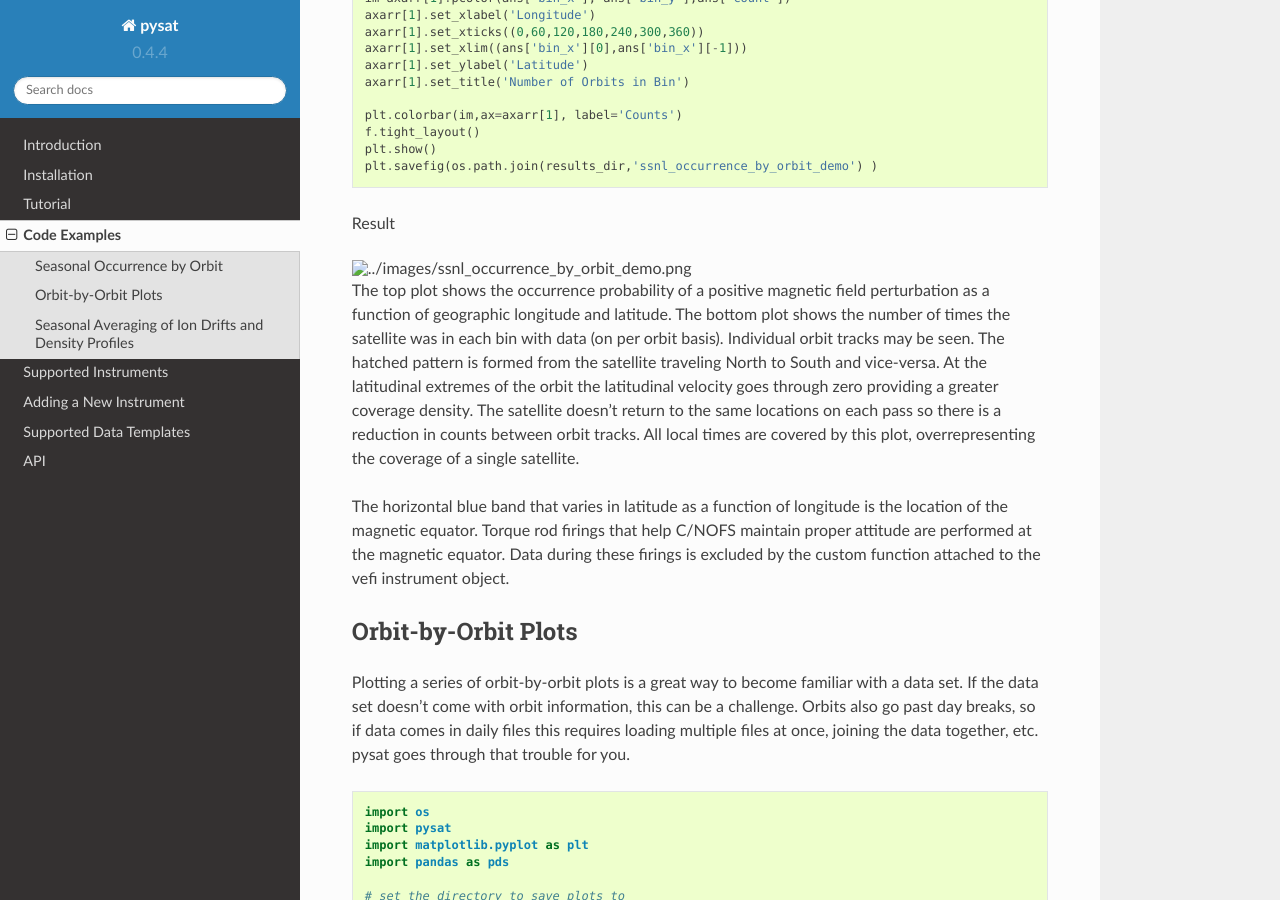
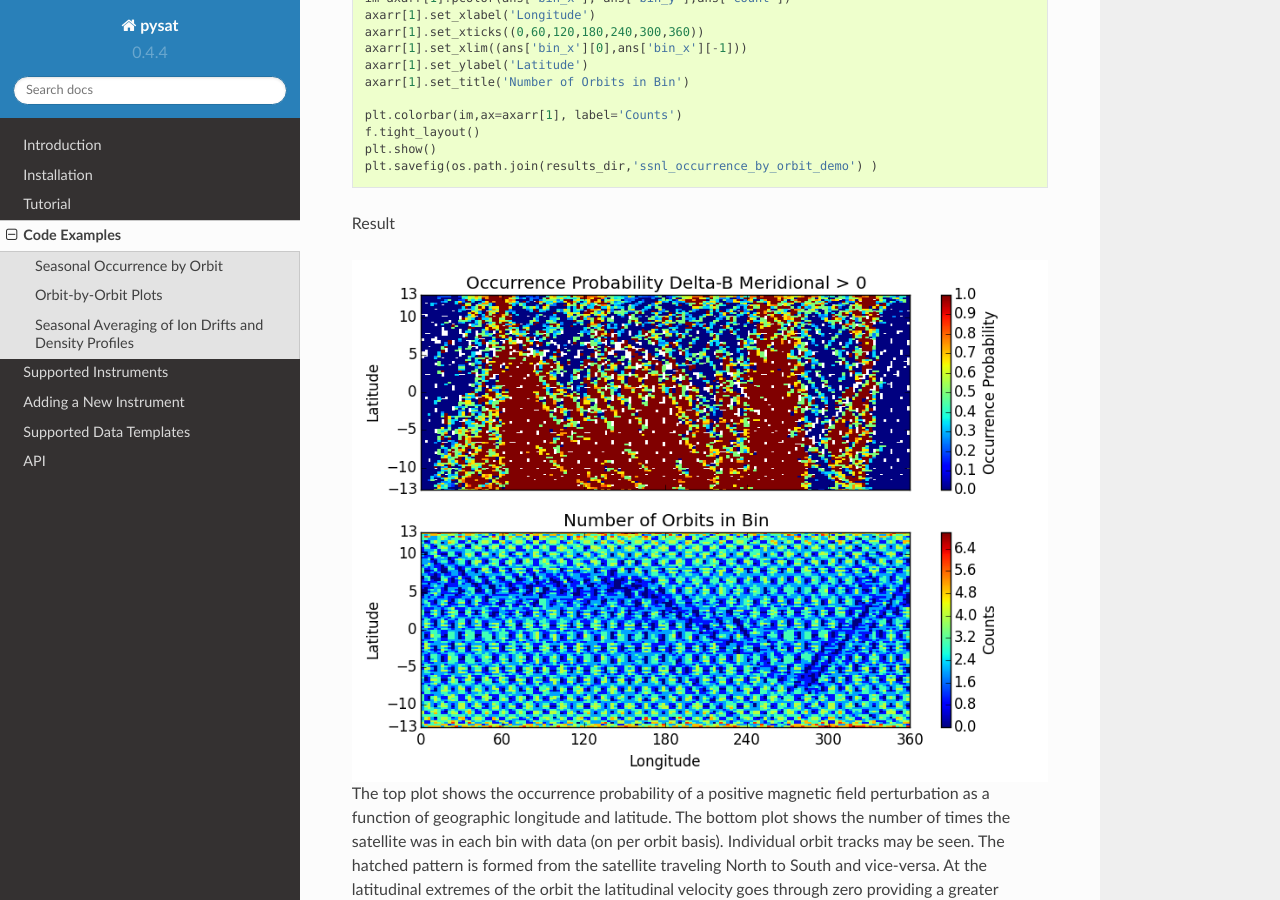
Before and after one commit to pysat/pysat, a Sphinx documentation site: the page built from docs/examples.rst, in a window 1280 px wide and 900 px high, scrolled down 1338 px. Built offline with Sphinx 7.4.7 and the Read the Docs theme 2.0.0, drawn with Linux system fonts in a browser that asks for light colours; formulas are drawn with MathJax 3.

```diff
--- a/docs/examples.rst
+++ b/docs/examples.rst
@@ -78,7 +78,7 @@ How often does a particular thing occur on a orbit-by-orbit basis? Let's find ou
 
 Result
 
-.. image:: ../images/ssnl_occurrence_by_orbit_demo.png
+.. image:: ./images/ssnl_occurrence_by_orbit_demo.png
    :align: center
 
 The top plot shows the occurrence probability of a positive magnetic field perturbation as a function of geographic longitude and latitude. The bottom plot shows the number of times  the satellite was in each bin with data (on per orbit basis). Individual orbit tracks may be seen. The hatched pattern is formed from the satellite traveling North to South and vice-versa. At the latitudinal extremes of the orbit the latitudinal velocity goes through zero providing a greater coverage density. The satellite doesn't return to the same locations on each pass so there is a reduction in counts between orbit tracks. All local times are covered by this plot, overrepresenting the coverage of a single satellite.
@@ -161,7 +161,7 @@ Plotting a series of orbit-by-orbit plots is a great way to become familiar with
 
 Output
 
-.. image:: ../images/orbit_00000.png
+.. image:: ./images/orbit_00000.png
    :align: center
 
 Seasonal Averaging of Ion Drifts and Density Profiles
@@ -202,7 +202,7 @@ Note the same averaging routine is used for both COSMIC and IVM, and that both 1
 
    # the work is done, plot the results
 
-.. image:: ../images/ssnl_median_ivm_cosmic_1d.png
+.. image:: ./images/ssnl_median_ivm_cosmic_1d.png
    :align: center
 
 The top image is the median ion drift from the IVM, while the remaining plots are derived from the COSMIC density profiles. COSMIC data does not come with the location of the profiles in magnetic coordinates, so this information is added using the nano-kernel.
@@ -218,7 +218,7 @@ There is a strong correspondence between the distribution of downward drifts bet
 
 The median averaging routine also produced a series a median altitude profiles as a function of longitude and local time. A selection are shown below.
 
-.. image:: ../images/ssnl_median_ivm_cosmic_2d.png
+.. image:: ./images/ssnl_median_ivm_cosmic_2d.png
    :align: center
 
 There is a gradient in the altitude distribution over longitude near sunset. Between 0-15 longitude an upward slope is seen in bottom-side density levels with local time though higher altitudes have a flatter gradient. This is consistent with the upward ion drifts reported by IVM. Between 45-60 the bottom-side ionosphere is flat with local time, while densities at higher altitudes drop steadily. Ion drifts in this sector become downward at night. Downward drifts lower plasma into exponentially higher neutral densities, rapidly neutralizing plasma and producing an effective flat bottom. Thus, the COSMIC profile in this sector is also consistent with the IVM drifts.
--- a/docs/index.rst
+++ b/docs/index.rst
@@ -7,7 +7,7 @@ Welcome to pysat's documentation!
 =================================
 
 .. toctree::
-   :maxdepth: 2
+   :maxdepth: 1
 
    introduction.rst
    installation.rst
--- a/docs/tutorial.rst
+++ b/docs/tutorial.rst
@@ -740,4 +740,4 @@ You may notice that the mean call could also easily be replaced by a median, or
 Summary Flow Charts
 -------------------
 
-.. image:: ../images/pysat_load_flow_chart.png
+.. image:: ./images/pysat_load_flow_chart.png
```
Also changed, not shown: docs/api.rst (line endings or trailing spaces), docs/images/orbit_00000.png (added), docs/images/pysat_load_flow_chart.png (added), docs/images/ssnl_median_ivm_cosmic_1d.png (added), docs/images/ssnl_median_ivm_cosmic_2d.png (added), docs/images/ssnl_occurrence_by_orbit_demo.png (added).
